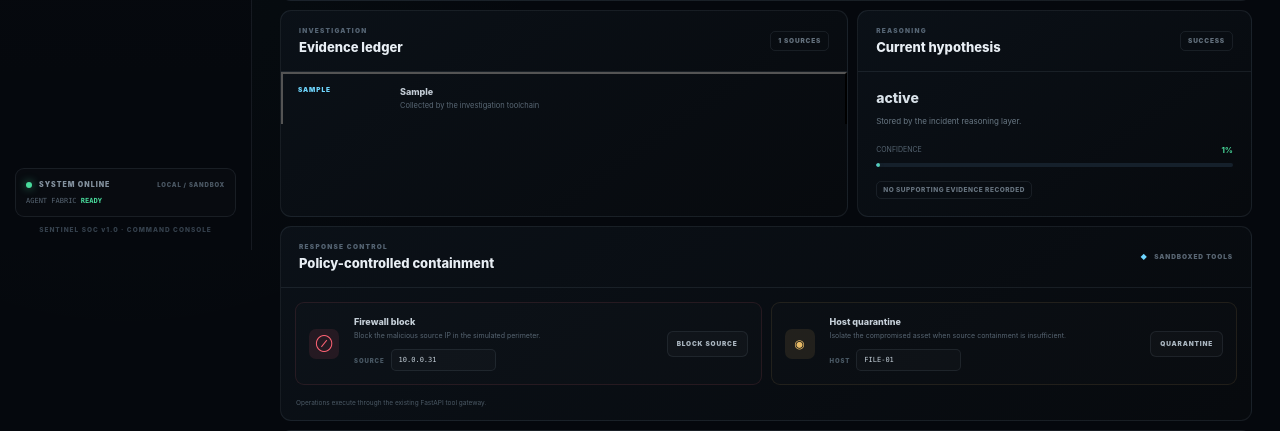
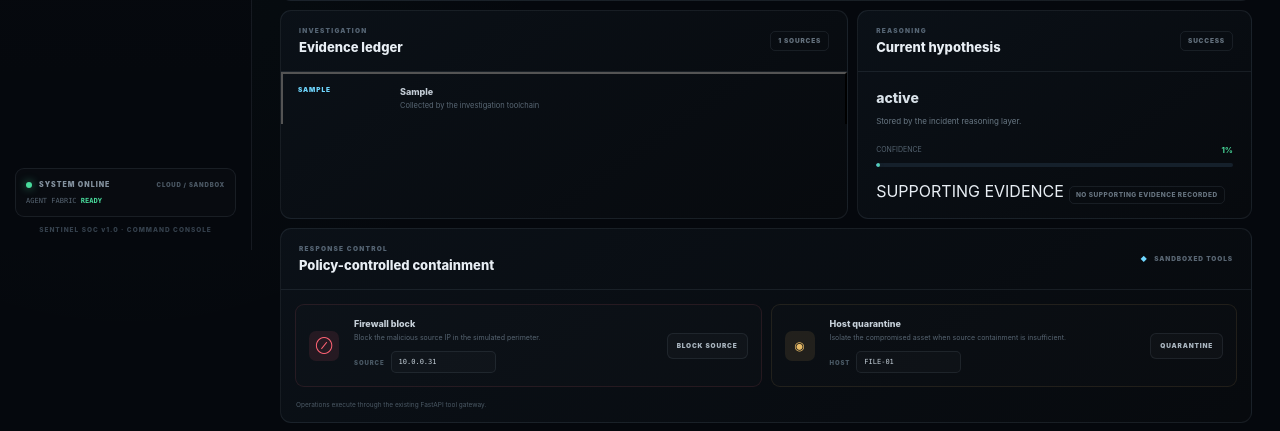
Before and after one commit to asoneinstein-design/Sentinel-SOC, a FastAPI app: page / in a window 1280 px wide. Shown: the part 550-981 px from the top of the page. Run offline with FastAPI, Linux system fonts and the light colour scheme; tables that the repository leaves empty hold one stand-in row (values such as "Sample post").

Commit message:
Polish premium SOC dashboard

```diff
--- a/app/ui/static/js/dashboard.js
+++ b/app/ui/static/js/dashboard.js
@@ -186,10 +186,28 @@ function renderMetrics(dashboard, detail) {
     const confidence = metrics.confidence ?? (evidence.length >= 4 ? "HIGH" : evidence.length >= 2 ? "MEDIUM" : "FORMING");
     const confidenceNode = document.getElementById("confidence");
     if (confidenceNode) {
-        confidenceNode.textContent = typeof confidence === "number" ? `${confidence}%` : String(confidence).toUpperCase();
-        confidenceNode.className = `metric-main ${statusTone(confidence).replace("warn", "warn")}`;
+        let displayConfidence = confidence;
+
+        if (typeof confidence === "number" && Number.isFinite(confidence)) {
+            // Support both normalized values (0.94) and percentage values (94).
+            displayConfidence = confidence <= 1
+                ? Math.round(confidence * 100)
+                : Math.round(confidence);
+        }
+
+        confidenceNode.textContent =
+            typeof displayConfidence === "number"
+                ? `${displayConfidence}%`
+                : String(displayConfidence).toUpperCase();
+
+        confidenceNode.className = `metric-main ${statusTone(displayConfidence)}`;
     }
-    setText("confidence-detail", typeof confidence === "number" ? "stored dashboard metric" : "evidence strength");
+    setText(
+        "confidence-detail",
+        typeof confidence === "number"
+            ? "stored reasoning confidence"
+            : "evidence strength"
+    );
 
     const outcome = detail?.incident?.status || "PENDING";
     const outcomeNode = document.getElementById("metric-outcome");
@@ -321,17 +339,58 @@ function renderHypothesis(detail) {
 
     setText("hypothesis-state", String(stored?.status || (hasAllSources ? "HIGH CONFIDENCE" : "FORMING")).toUpperCase());
 
-    const supporting = stored?.supporting_evidence_ids || stored?.supportingEvidenceIds || [];
-    const chips = supporting.length
-        ? supporting.slice(0, 6).map(id => `<span class="hypothesis-chip">${escapeHTML(id)}</span>`).join("")
-        : ["NIDS", "SERVER LOGS", "CVE", "NETWORK"].filter(source => evidence.some(item => item.source === source)).map(source => `<span class="hypothesis-chip">${source}</span>`).join("");
+    let supportingRaw =
+        stored?.supporting_evidence_ids ??
+        stored?.supportingEvidenceIds ??
+        stored?.supporting_evidence_ids_json ??
+        [];
+
+    let supportingIds = [];
+
+    if (Array.isArray(supportingRaw)) {
+        supportingIds = supportingRaw;
+    } else if (typeof supportingRaw === "string") {
+        try {
+            const parsed = JSON.parse(supportingRaw);
+            supportingIds = Array.isArray(parsed) ? parsed : [];
+        } catch (_) {
+            supportingIds = [];
+        }
+    }
+
+    let supportingSources = supportingIds.map(id => {
+        const matchedEvidence = evidence.find(
+            item => String(item?.id) === String(id)
+        );
+        return matchedEvidence ? humanSource(matchedEvidence.source) : String(id);
+    });
+
+    // If the API does not expose evidence IDs, fall back to the actual
+    // evidence records already returned for this incident.
+    if (!supportingSources.length) {
+        supportingSources = ["nids", "server_logs", "cve", "network"]
+            .filter(source => evidence.some(item => item.source === source))
+            .map(humanSource);
+    }
+
+    supportingSources = [...new Set(supportingSources)];
+
+    const chips = supportingSources.length
+        ? supportingSources
+            .slice(0, 6)
+            .map(source => `<span class="hypothesis-chip">${escapeHTML(source)}</span>`)
+            .join("")
+        : `<span class="hypothesis-chip">NO SUPPORTING EVIDENCE RECORDED</span>`;
 
     container.innerHTML = `
         <div class="hypothesis-title">${escapeHTML(statement)}</div>
         <div class="hypothesis-text">${escapeHTML(stored?.reason || stored?.description || (stored ? "Stored by the incident reasoning layer." : derivedText))}</div>
         <div class="hypothesis-meta"><span>CONFIDENCE</span><strong>${escapeHTML(confidenceLabel)}</strong></div>
         <div class="confidence-bar"><div class="confidence-fill" style="width:${confidenceWidth}%"></div></div>
-        <div class="hypothesis-evidence">${chips || "<span class=\"hypothesis-chip\">NO SUPPORTING EVIDENCE RECORDED</span>"}</div>
+        <div class="hypothesis-evidence">
+            <div class="hypothesis-evidence-label">SUPPORTING EVIDENCE</div>
+            <div class="hypothesis-chip-row">${chips}</div>
+        </div>
         ${stored ? "" : `<div class="derived-note">Derived presentation only — no stored hypothesis object was exposed by this response.</div>`}
     `;
 }
--- a/app/ui/templates/dashboard.html
+++ b/app/ui/templates/dashboard.html
@@ -45,7 +45,7 @@
                 <div class="system-status-row">
                     <span class="online-indicator"></span>
                     <span>SYSTEM ONLINE</span>
-                    <span class="system-status-sub">LOCAL / SANDBOX</span>
+                    <span class="system-status-sub">CLOUD / SANDBOX</span>
                 </div>
                 <div class="sidebar-provider">AGENT FABRIC <strong>READY</strong></div>
             </div>
```
